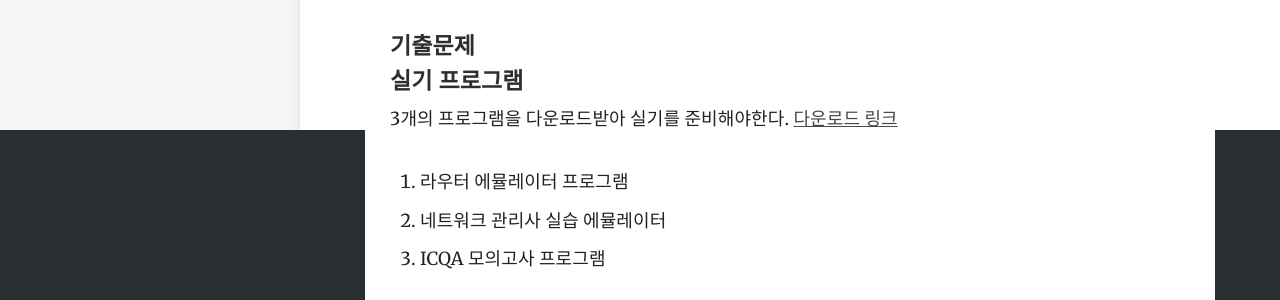
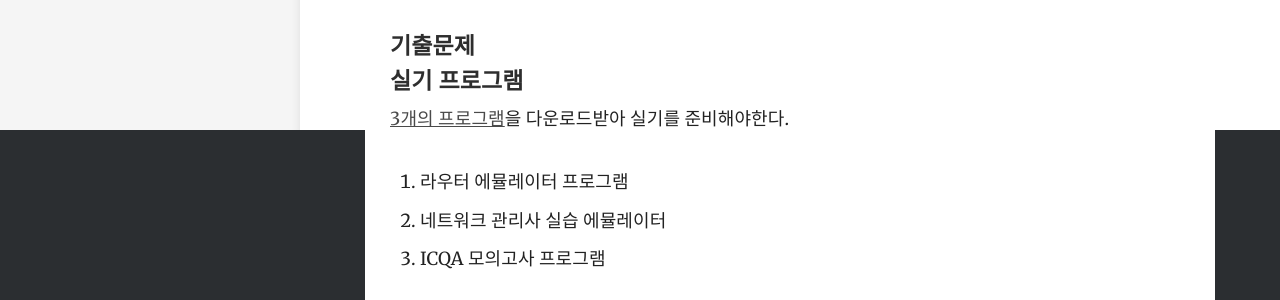
Before and after one commit to j2yes/j2yes.github.io, a Jekyll site: the page built from _docs/certificate/2017-08-01-network.md, in a window 1280 px wide. Shown: the part 770-1070 px from the top of the page. Built offline with Jekyll 4.4.1, drawn with Linux system fonts in a browser that asks for light colours; comment, search, counter and statistics services are not loaded.

Commit message:
Updated '_docs/certificate/2017-08-01-network.md' via CloudCannon

```diff
--- a/_docs/certificate/2017-08-01-network.md
+++ b/_docs/certificate/2017-08-01-network.md
@@ -26,8 +26,7 @@ order: 1
 #### 기출문제
 
 #### 실기 프로그램
-3개의 프로그램을 다운로드받아 실기를 준비해야한다.
-[다운로드 링크](http://www.icqa.or.kr/advice/network06.aspx)
+[3개의 프로그램](http://www.icqa.or.kr/advice/network06.aspx)을 다운로드받아 실기를 준비해야한다.
 1. 라우터 에뮬레이터 프로그램
 2. 네트워크 관리사 실습 에뮬레이터
 3. ICQA 모의고사 프로그램
```
